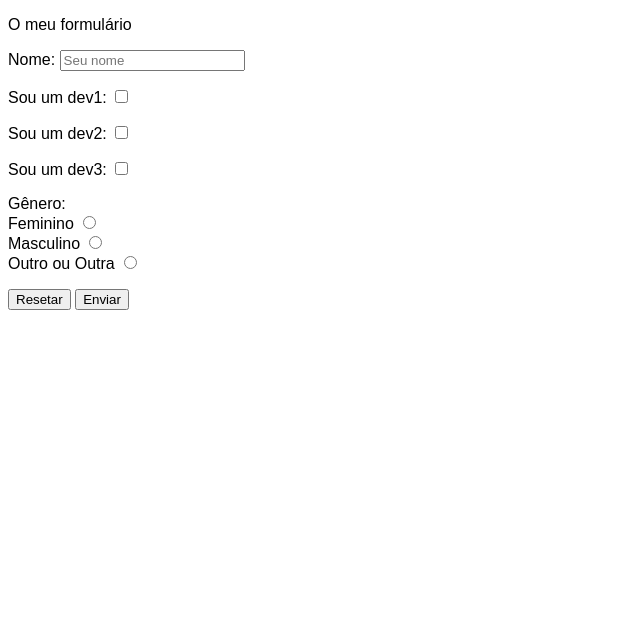
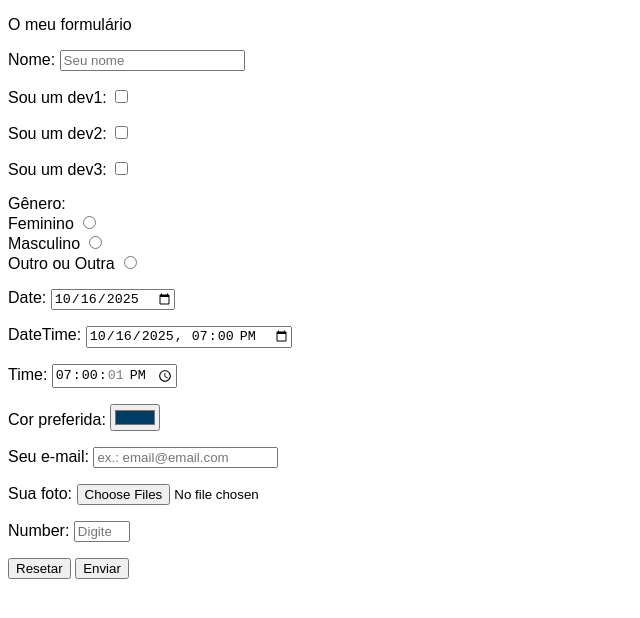
Before and after one commit to GuilhermePereiraRamalho/curso_html_basico, a plain HTML site: page index.html in a window 1280 px wide. Shown: the whole page, without its empty margins (0-640 px from the left). Drawn offline with Linux system fonts and the light colour scheme.

Commit message:
Formulários e Inputs HTML - Parte 3

```diff
--- a/index.html
+++ b/index.html
@@ -49,6 +49,41 @@
         </p>
 
         <p>
+            <label for="date">Date:</label>
+            <input type="date" id="date" name="date" value="2025-10-16">
+        </p>
+
+        <p>
+            <label for="datetime">DateTime:</label>
+            <input type="datetime-local" id="datetime" name="datetime" value="2025-10-16T19:00">
+        </p>
+
+        <p>
+            <label for="time">Time:</label>
+            <input type="time" id="time" name="time" value="19:00:01">
+        </p>
+
+        <p>
+            <label for="cor">Cor preferida:</label>
+            <input type="color" id="cor" name="cor" value="#003d66">
+        </p>
+
+        <p>
+            <label for="email">Seu e-mail:</label>
+            <input type="email" id="email" name="email" placeholder="ex.: email@email.com">
+        </p>
+
+        <p>
+            <label for="foto">Sua foto:</label>
+            <input type="file" id="foto" name="foto" accept="image/*" multiple>
+        </p>
+
+        <p>
+            <label for="number">Number:</label>
+            <input type="number" id="number" name="number" placeholder="Digite um numero" min="10" max="50" step="5">
+        </p>
+
+        <p>
             <button type="reset">Resetar</button>
             <button type="submit">Enviar</button>
         </p>
```
